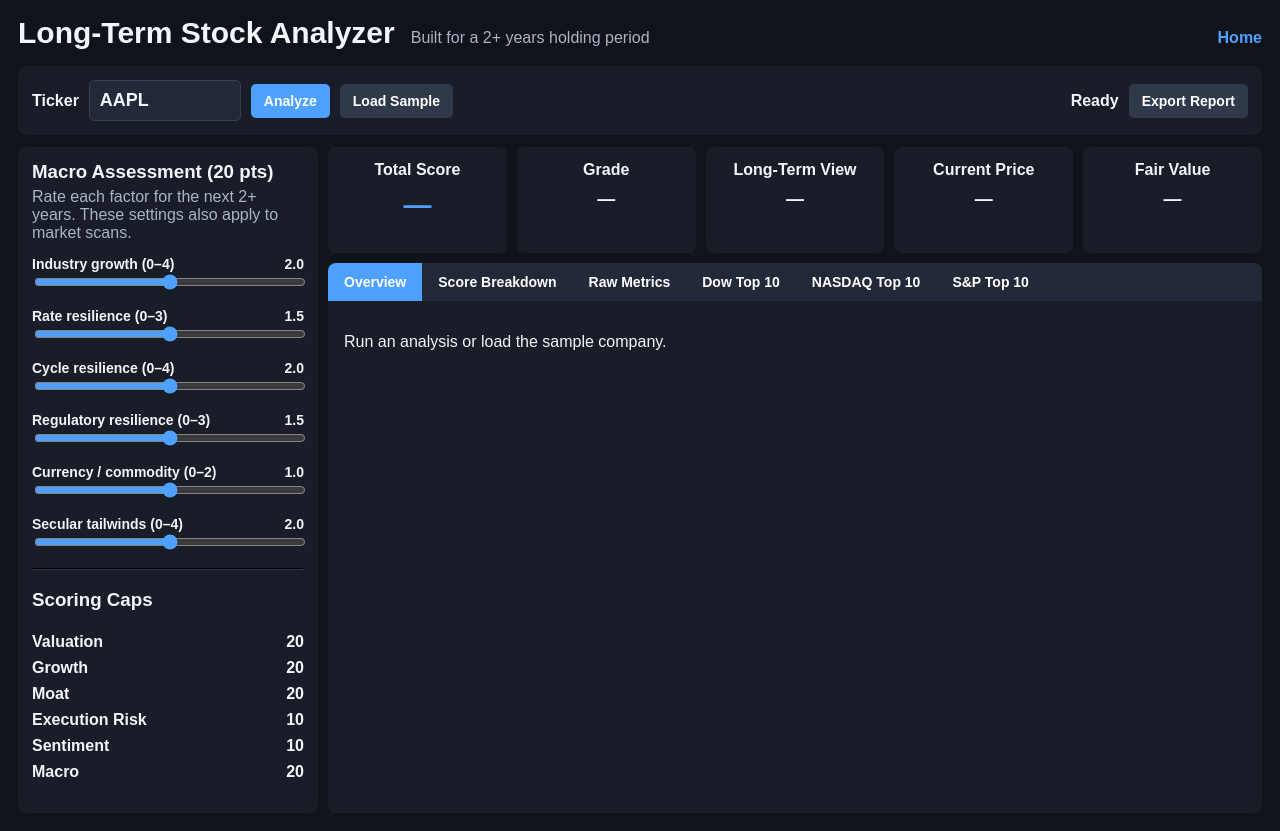
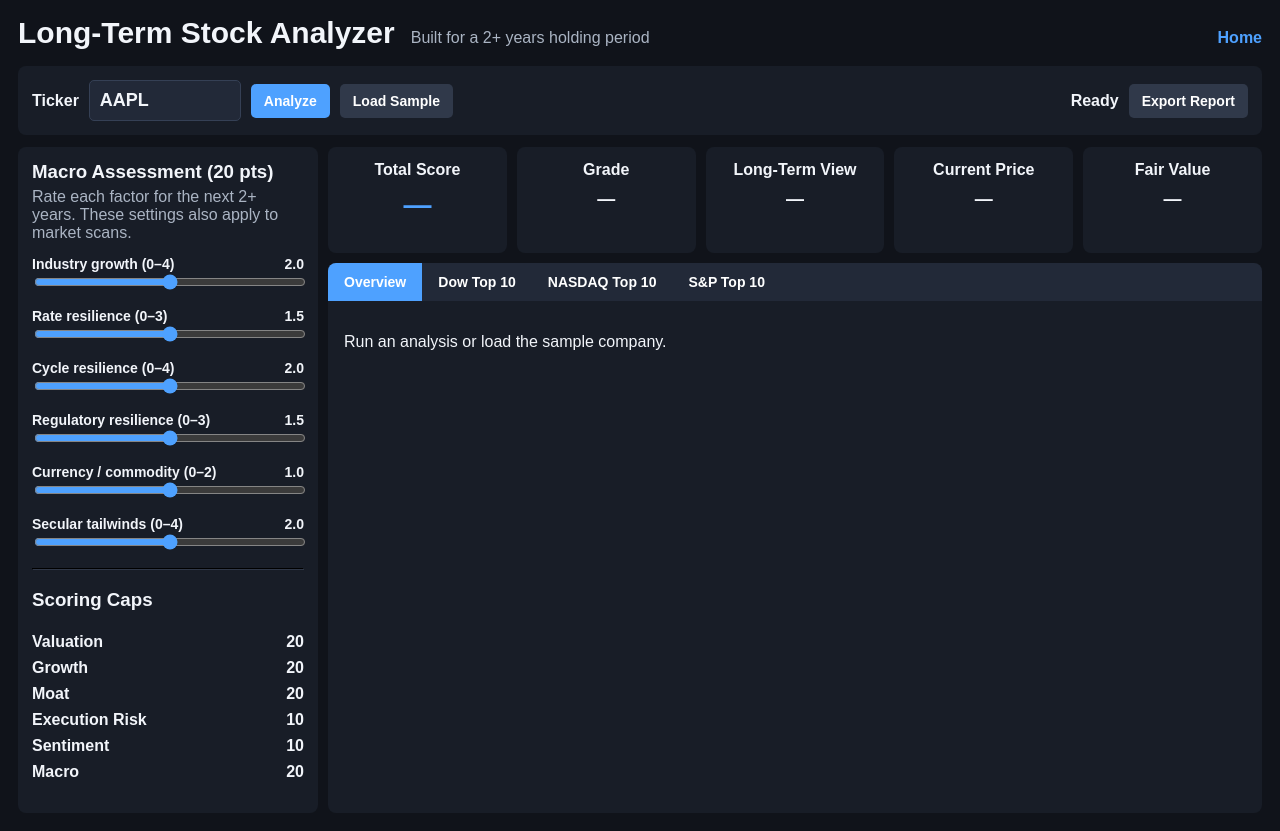
Before and after one commit to rc6751/StockAnalyzer, a Next.js app: page /scorecard in a window 1280 px wide. Built offline with nearby package versions, Linux system fonts and the light colour scheme.

Commit message:
Add files via upload

```diff
--- a/app/scorecard/page.js
+++ b/app/scorecard/page.js
@@ -155,7 +155,7 @@ export default function ScorecardPage(){
     }catch(e){setScanStatus(x=>({...x,[market]:"Scan failed"}));alert(e.message||"Market scan failed.");}
   };
   const stopScan=market=>{cancelRef.current[market]=true};
-  const mainTabs=["Overview","Score Breakdown","Raw Metrics","Dow Top 10","NASDAQ Top 10","S&P Top 10"];
+  const mainTabs=["Overview","Dow Top 10","NASDAQ Top 10","S&P Top 10"];
   const marketForTab={"Dow Top 10":"dow","NASDAQ Top 10":"nasdaq","S&P Top 10":"sp500"};
   return <main style={{minHeight:"100vh",background:COLORS.bg,color:COLORS.text,fontFamily:"Arial, sans-serif"}}>
     <header style={{padding:"16px 18px 8px",display:"flex",alignItems:"baseline",gap:16,flexWrap:"wrap"}}><h1 style={{margin:0,fontSize:30}}>Long-Term Stock Analyzer</h1><span style={{color:COLORS.muted}}>Built for a {HORIZON} holding period</span><Link href="/" style={{marginLeft:"auto",color:COLORS.accent,fontWeight:700,textDecoration:"none"}}>Home</Link></header>
```
